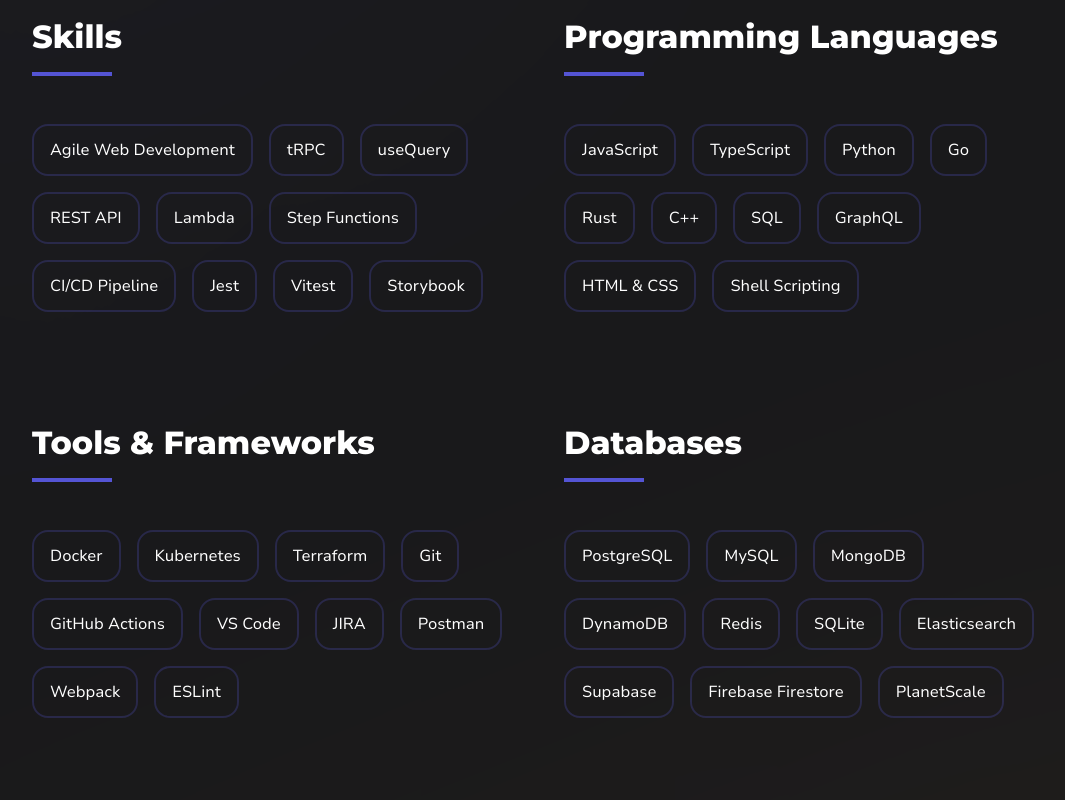
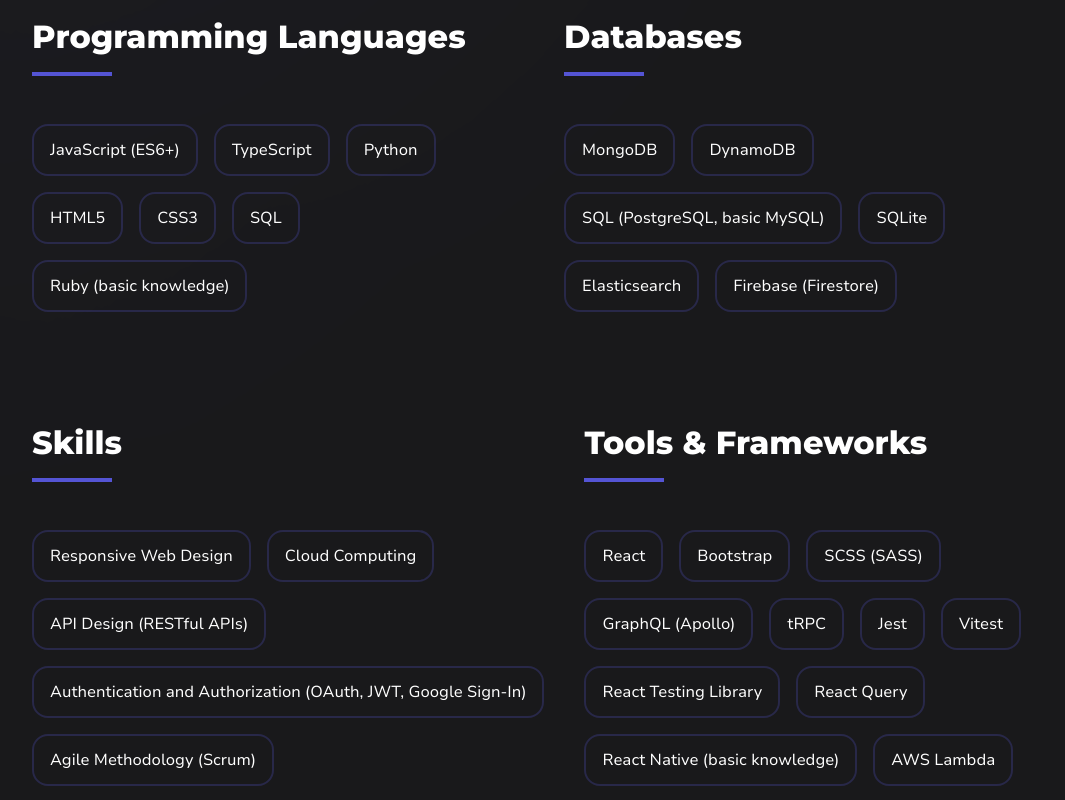
Before and after one commit to okaziya/cv, a Next.js app: page /cv/en in a window 1280 px wide. Shown: the part 2960-3760 px from the top of the page, without its empty margins (88-1153 px from the left). Built offline with nearby package versions, Linux system fonts and the light colour scheme.

Commit message:
fix: put real skills

```diff
--- a/components/SkillsSection/SkillsSection.tsx
+++ b/components/SkillsSection/SkillsSection.tsx
@@ -2,8 +2,6 @@
 
 import React from "react";
 import SkillCategory from "./SkillCategory";
-import { SKILL_CATEGORIES } from "../../config";
-import { SkillCategoryKey } from "../../types";
 import { SkillSectionWrapper } from "./SkillSection.styles";
 import { useLocale } from "../../context/LocaleContext";
 import { getTranslation } from "../../lib/getTranslation";
@@ -15,22 +13,12 @@
 
   return (
     <SkillSectionWrapper className="row flex-wrap">
-      {SKILL_CATEGORIES.map(({ titleKey, skills }, index) => {
-        // Ensure TypeScript enforces that titleKey exists in translations
-        const translatedTitle = translations.skillsSection.categories[titleKey as SkillCategoryKey];
-
-        return (
-          <>
-            <SkillCategory
-              key={index}
-              title={translatedTitle} // Type-safe translation lookup
-              skillList={skills}
-            />
-            {index === 1 && <div className="w-100"></div>}
-            {/* Row break after the second item */}
-          </>
-        );
-      })}
+      {translations.skillsSection.categories.map(({ key, title, items }, index) => (
+        <React.Fragment key={key}>
+          <SkillCategory title={title} skillList={Array.from(items)} />
+          {index === 1 && <div className="w-100" />}
+        </React.Fragment>
+      ))}
     </SkillSectionWrapper>
   );
 }
--- a/config.ts
+++ b/config.ts
@@ -1,5 +1,3 @@
-import { SkillCategoryKey } from "./types";
-
 export const CONTACT_INFO = {
   name: "Liza Blomdahl-Olsevskaja",
   email: "liza.blomdahl@gmail.com",
@@ -12,66 +10,3 @@
   title: "CV | Liza Blomdahl-Olsevskaja - Full Stack Developer",
   description: "Professional CV of Liza Blomdahl-Olsevskaja – a skilled Full Stack Developer.",
 };
-
-export const SKILL_CATEGORIES: { titleKey: SkillCategoryKey; skills: string[] }[] = [
-  {
-    titleKey: "skills",
-    skills: [
-      "Agile Web Development",
-      "tRPC",
-      "useQuery",
-      "REST API",
-      "Lambda",
-      "Step Functions",
-      "CI/CD Pipeline",
-      "Jest",
-      "Vitest",
-      "Storybook",
-    ],
-  },
-  {
-    titleKey: "codeLanguages",
-    skills: [
-      "JavaScript",
-      "TypeScript",
-      "Python",
-      "Go",
-      "Rust",
-      "C++",
-      "SQL",
-      "GraphQL",
-      "HTML & CSS",
-      "Shell Scripting",
-    ],
-  },
-  {
-    titleKey: "tools",
-    skills: [
-      "Docker",
-      "Kubernetes",
-      "Terraform",
-      "Git",
-      "GitHub Actions",
-      "VS Code",
-      "JIRA",
-      "Postman",
-      "Webpack",
-      "ESLint",
-    ],
-  },
-  {
-    titleKey: "databases",
-    skills: [
-      "PostgreSQL",
-      "MySQL",
-      "MongoDB",
-      "DynamoDB",
-      "Redis",
-      "SQLite",
-      "Elasticsearch",
-      "Supabase",
-      "Firebase Firestore",
-      "PlanetScale",
-    ],
-  },
-];
--- a/locales/en.ts
+++ b/locales/en.ts
@@ -23,12 +23,80 @@
   },
   skillsSection: {
     title: "Skills",
-    categories: {
-      skills: "Skills",
-      codeLanguages: "Programming Languages",
-      tools: "Tools & Frameworks",
-      databases: "Databases",
-    },
+    categories: [
+      {
+        key: "codeLanguages",
+        title: "Programming Languages",
+        items: ["JavaScript (ES6+)", "TypeScript", "Python", "HTML5", "CSS3", "SQL", "Ruby (basic knowledge)"],
+      },
+      {
+        key: "databases",
+        title: "Databases",
+        items: [
+          "MongoDB",
+          "DynamoDB",
+          "SQL (PostgreSQL, basic MySQL)",
+          "SQLite",
+          "Elasticsearch",
+          "Firebase (Firestore)",
+        ],
+      },
+      {
+        key: "skills",
+        title: "Skills",
+        items: [
+          "Responsive Web Design",
+          "Cloud Computing",
+          "API Design (RESTful APIs)",
+          "Authentication and Authorization (OAuth, JWT, Google Sign-In)",
+          "Agile Methodology (Scrum)",
+          "Unit Testing and Integration Testing (Jest)",
+          "CI/CD (GitHub Actions, CircleCI)",
+          "Version Control (Git)",
+          "Feature Flag Management (AWS AppConfig)",
+          "Code Review and Refactoring",
+          "Data Visualization",
+          "Web Accessibility (WCAG)",
+          "SEO Optimization",
+          "Cross-functional Team Collaboration",
+          "UX/UI Best Practices",
+          "Project Management basics",
+          "Technical Documentation",
+        ],
+      },
+      {
+        key: "tools",
+        title: "Tools & Frameworks",
+        items: [
+          "React",
+          "Bootstrap",
+          "SCSS (SASS)",
+          "GraphQL (Apollo)",
+          "tRPC",
+          "Jest",
+          "Vitest",
+          "React Testing Library",
+          "React Query",
+          "React Native (basic knowledge)",
+          "AWS Lambda",
+          "AWS Step Functions",
+          "AWS Cognito",
+          "Amazon S3",
+          "Jekyll",
+          "Next.js",
+          "Storybook",
+          "Tailwind CSS",
+          "Git & GitHub",
+          "Figma",
+          "Postico",
+          "Android Studio",
+          "Firebase (Realtime Database, Firestore)",
+          "MongoDB Atlas Search",
+          "Insomnia",
+          "Raspberry Pi & Arduino (IoT)",
+        ],
+      },
+    ],
   },
   workExperience: {
     title: "Experience",
@@ -51,8 +119,7 @@
         assignmentsText: null,
         internalProjectNotes: {
           // 2024-08 to 2025-02
-          Folkuniversitetet:
-            "Learning everything about Swedish language basics, from A1 to B2-",
+          Folkuniversitetet: "Learning everything about Swedish language basics, from A1 to B2-",
           // 2024-10 to 2024-12
           OwnTubeProject:
             "Registered a company in Sweden, learning about Bolagsverket and Banks and Skatteverket\n" +
@@ -62,13 +129,13 @@
             "Knows my partner's social-professional network\n" +
             "Interviews with different companies\n",
           // 2025-01 to 2025-04
-          'AI-projektet':
+          "AI-projektet":
             "Project plan and selling it\n" +
             "Building a CustomGPT with my partner\n" +
             "Using Python Click for command line tool development\n" +
             "Learning to deal with Python projects (tests and stuff)\n",
           // 2025-03 and ongoing
-          'SFX-IT':
+          "SFX-IT":
             "Going to SFX-IT in Tyresö\n" +
             "Completing SFI levels C and D\n" +
             "Learning Swedish IT vocabulary\n" +
--- a/locales/sv.ts
+++ b/locales/sv.ts
@@ -25,12 +25,80 @@
   },
   skillsSection: {
     title: "Färdigheter",
-    categories: {
-      skills: "Allmänna kunskaper",
-      codeLanguages: "Programmeringsspråk",
-      tools: "Verktyg och ramverk",
-      databases: "Databaser",
-    },
+    categories: [
+      {
+        key: "codeLanguages",
+        title: "Programmeringsspråk",
+        items: ["JavaScript (ES6+)", "TypeScript", "Python", "HTML5", "CSS3", "SQL", "Ruby (grundläggande kunskaper)"],
+      },
+      {
+        key: "databases",
+        title: "Databaser",
+        items: [
+          "MongoDB",
+          "DynamoDB",
+          "SQL (PostgreSQL, grundläggande MySQL)",
+          "SQLite",
+          "Elasticsearch",
+          "Firebase (Firestore)",
+        ],
+      },
+      {
+        key: "skills",
+        title: "Allmänna kunskaper",
+        items: [
+          "Responsiv webbdesign",
+          "Molnbaserade lösningar (Cloud Computing)",
+          "API-design (RESTful APIs)",
+          "Autentisering och auktorisation (OAuth, JWT, Google Sign-In)",
+          "Agil metodik (Scrum)",
+          "Enhets- och integrationstester (Jest)",
+          "CI/CD (GitHub Actions, CircleCI)",
+          "Versionshantering (Git)",
+          "Feature flag-hantering (AWS AppConfig)",
+          "Kodgranskning och refaktorisering",
+          "Datavisualisering",
+          "Webbtillgänglighet (WCAG)",
+          "SEO-optimering",
+          "Tvärfunktionellt samarbete",
+          "UX/UI-bästa praxis",
+          "Grundläggande projektledning",
+          "Teknisk dokumentation",
+        ],
+      },
+      {
+        key: "tools",
+        title: "Verktyg och ramverk",
+        items: [
+          "React",
+          "Bootstrap",
+          "SCSS (SASS)",
+          "GraphQL (Apollo)",
+          "tRPC",
+          "Jest",
+          "Vitest",
+          "React Testing Library",
+          "React Query",
+          "React Native (grundläggande kunskaper)",
+          "AWS Lambda",
+          "AWS Step Functions",
+          "AWS Cognito",
+          "Amazon S3",
+          "Jekyll",
+          "Next.js",
+          "Storybook",
+          "Tailwind CSS",
+          "Git & GitHub",
+          "Figma",
+          "Postico",
+          "Android Studio",
+          "Firebase (Realtime Database, Firestore)",
+          "MongoDB Atlas Search",
+          "Insomnia",
+          "Raspberry Pi & Arduino (IoT)",
+        ],
+      },
+    ],
   },
   workExperience: {
     title: "Erfarenhet",
```
